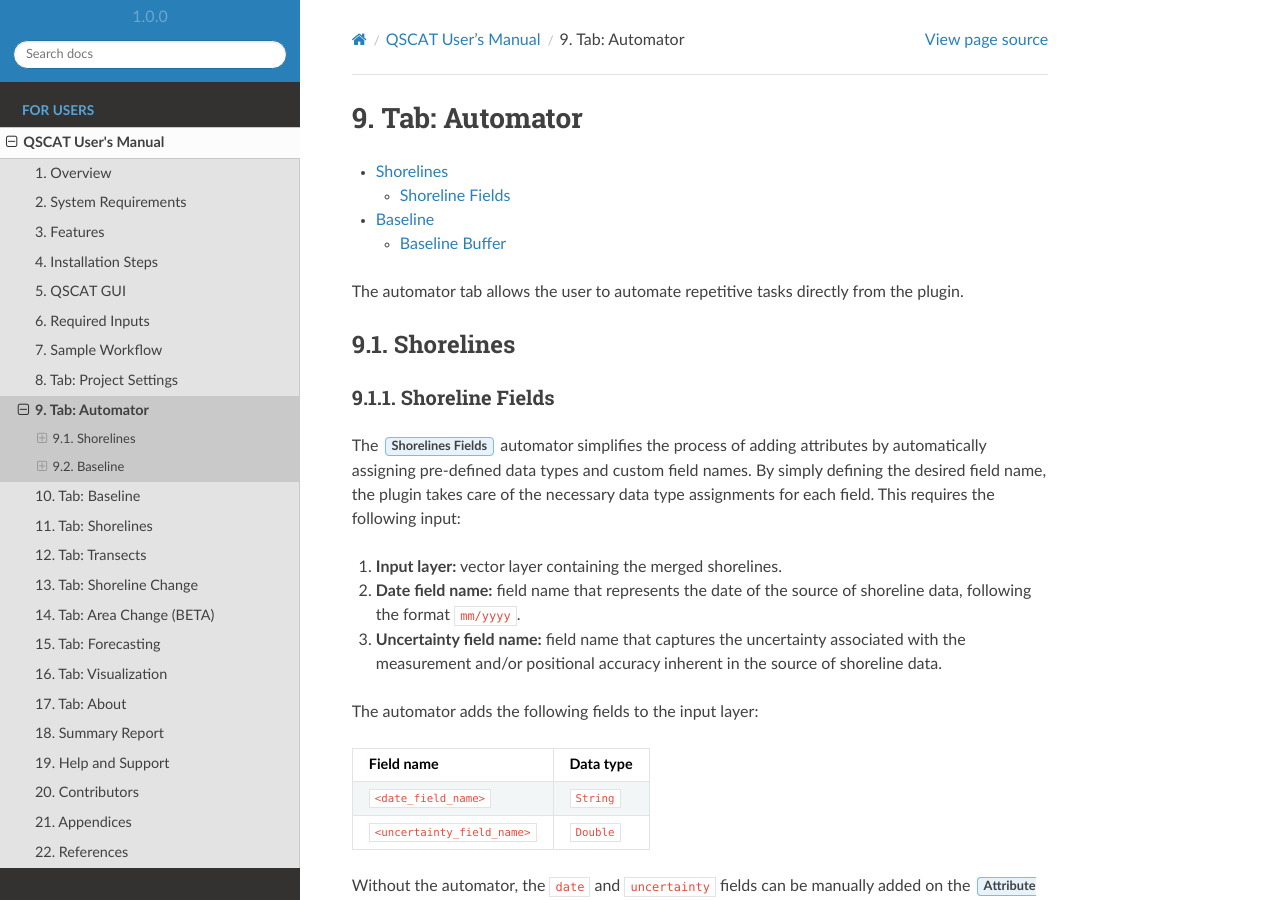
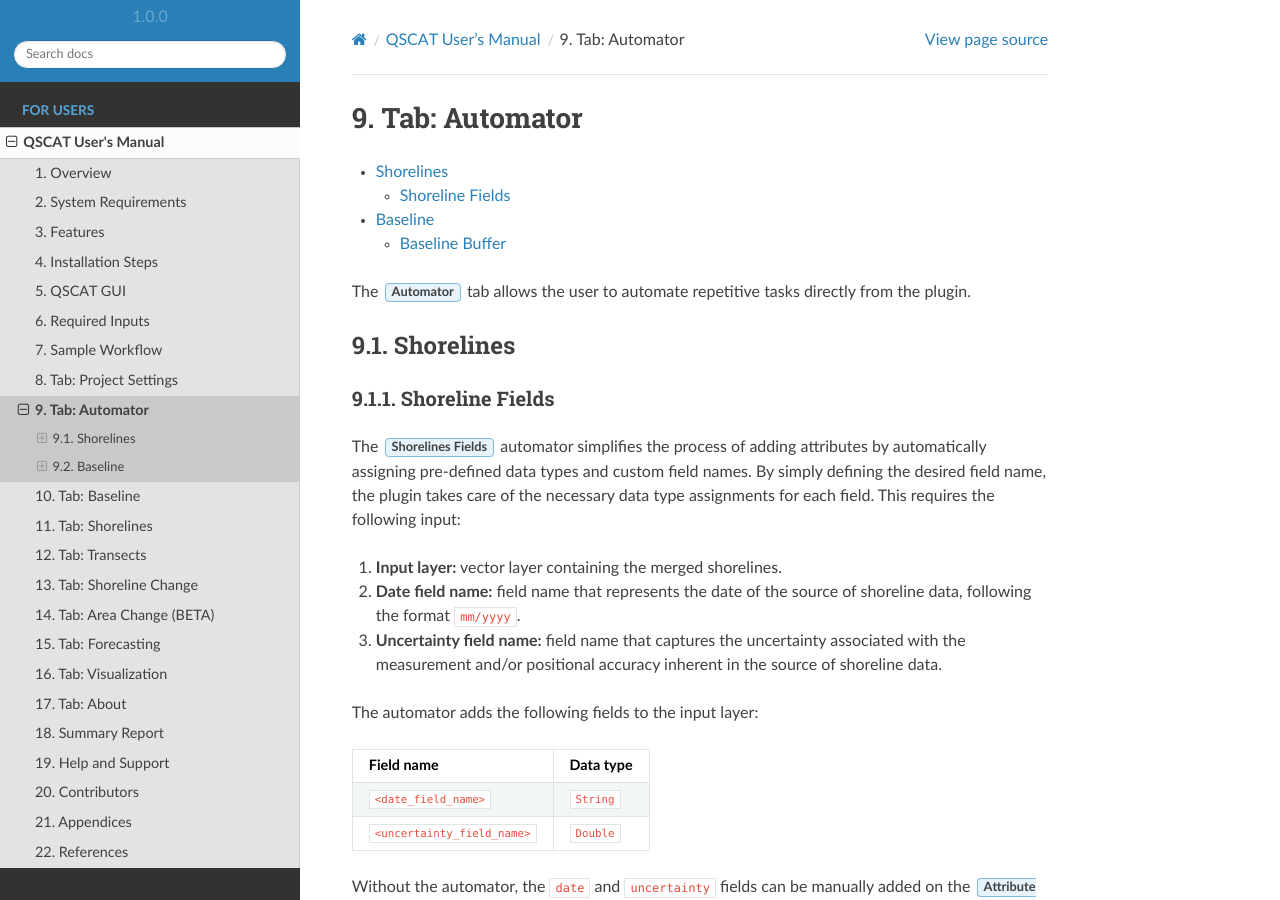
Before and after one commit to upmsi-coaster/qscat-docs, a Sphinx documentation site: the page built from docs/source/users_manual/tabs/automator.rst, in a window 1280 px wide and 900 px high. Built offline with Sphinx 7.4.7 and the Read the Docs theme 2.0.0, drawn with Linux system fonts in a browser that asks for light colours; part of the change alters nothing that is shown.

```diff
--- a/docs/source/users_manual/tabs/automator.rst
+++ b/docs/source/users_manual/tabs/automator.rst
@@ -10,7 +10,7 @@ Tab: Automator
       :local:
       :depth: 2
 
-The automator tab allows the user to automate repetitive tasks directly from the plugin.
+The :guilabel:`Automator` tab allows the user to automate repetitive tasks directly from the plugin.
 
 Shorelines
 ==========
```
Also changed, not shown: docs/source/img/automator/automator.png (added).
